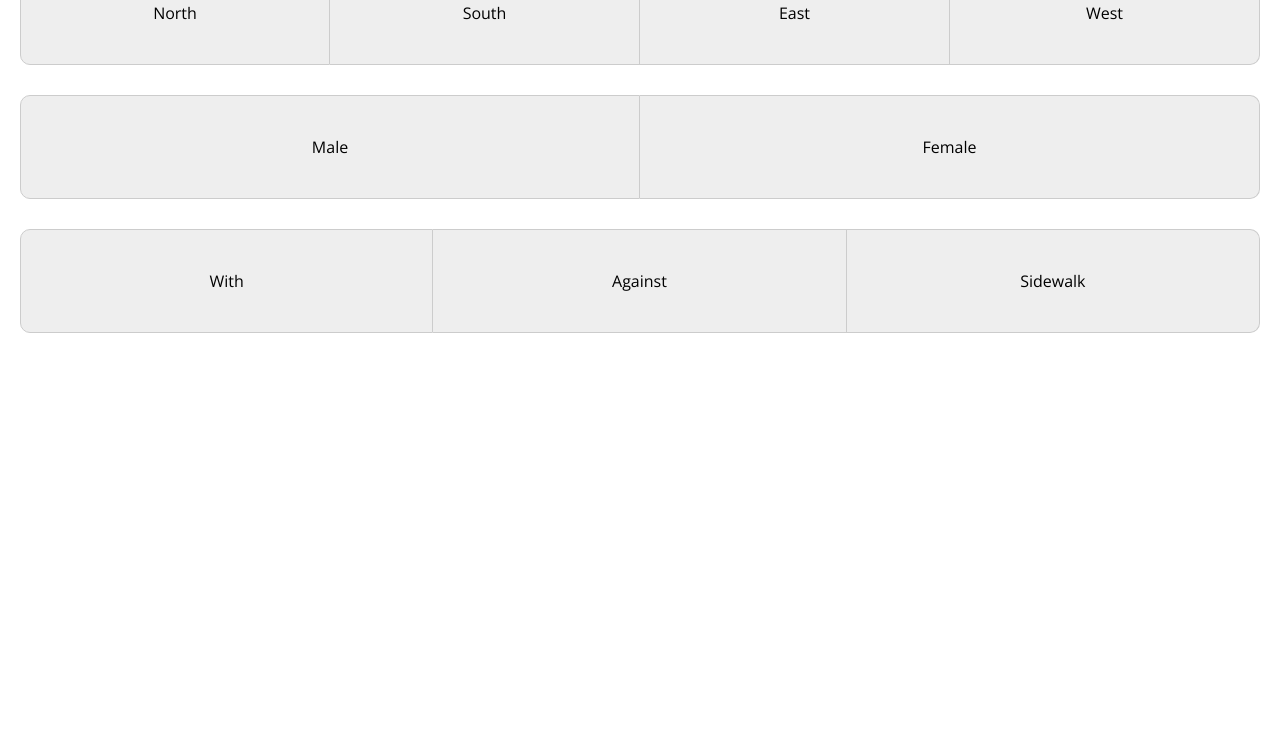
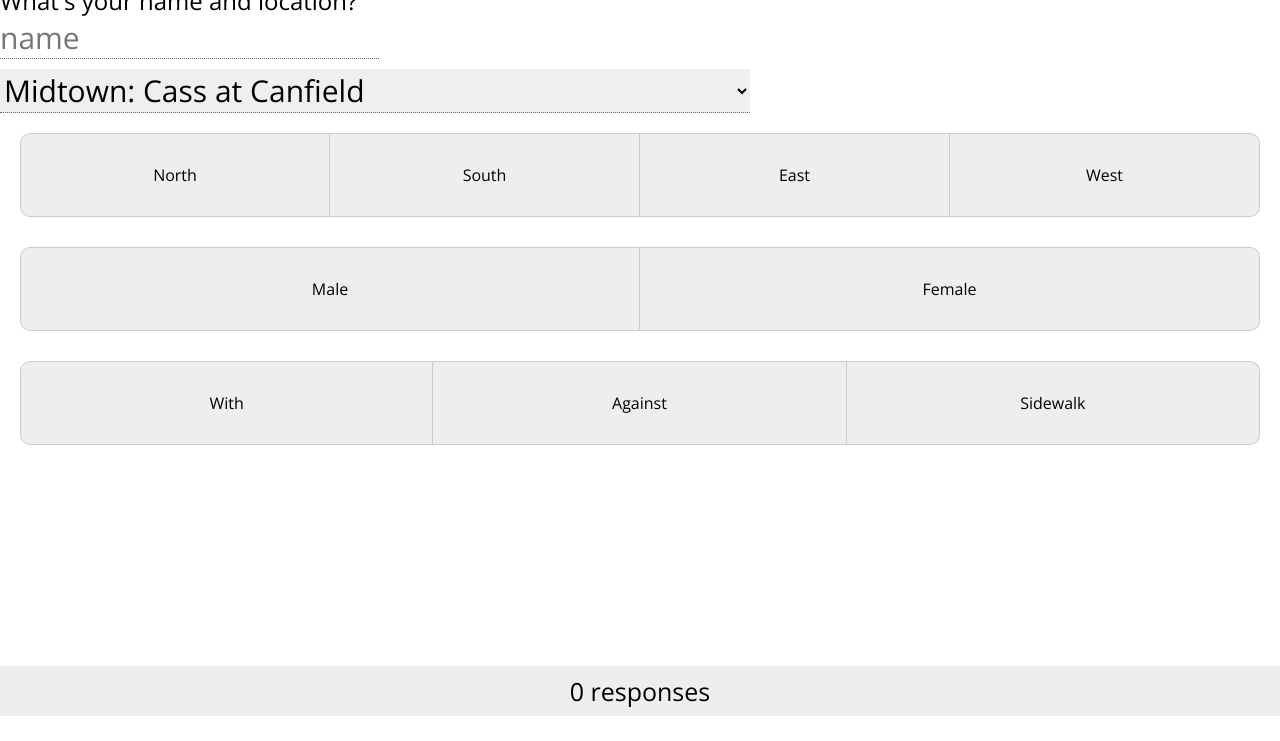
Before and after one commit to hampelm/ld-bikecount, a plain HTML site: page index.html in a window 1280 px wide. Shown: the part 59-800 px from the top of the page. Drawn offline with nearby package versions, Linux system fonts and the light colour scheme.

Commit message:
Add counter, start to add welcome screen

```diff
--- a/css/app.css
+++ b/css/app.css
@@ -1,8 +1,15 @@
+* {
+  margin: 0;
+  padding: 0;
+}
+
+html, body {
+  height: 100%;
+}
+
 body {
   font-family: Open Sans;
   font-weight: 300;
-  margin: 0;
-  padding: 0;
   background: #fff;
 }
 
@@ -15,8 +22,36 @@ body,
   transition: background 5s ease;
 }
 
+h1,
+h2,
+input,
+select,
+select option {
+  font-weight: 300;
+}
+
+input,
+select,
+select option {
+  font-family: Open Sans;
+  font-size:30px;
+  border:0px solid #fff;
+  border-bottom: 1px dotted #666;
+}
+
+input, select {
+  display:block;
+  margin-bottom:10px;
+}
+
+.wrap {
+  min-height: 100%;
+}
+
 .container {
-  margin: 20px;
+  margin: 20px 20px 0 20px;
+  overflow: auto;
+  padding-bottom: 50px;
 }
 
 .question {
@@ -32,7 +67,7 @@ body,
 }
 
 .question .answer .in {
-  padding: 40px 20px;
+  padding: 30px 20px;
   border: 1px solid #ccc;
   border-left: 0;
   background: #eee;
@@ -86,3 +121,18 @@ body,
 .answer:first-child:nth-last-child(4) ~ .answer {
     width: 25%;
 }
+
+
+.counter {
+  line-height: 50px;
+  font-size:25px;
+}
+
+.footer {
+  position: relative;
+  margin-top: -75px; /* negative value of footer height */
+  height: 50px;
+  clear: both;
+  text-align: center;
+  background:#eee;
+}
--- a/index.html
+++ b/index.html
@@ -22,6 +22,23 @@
 
   </head>
   <body>
+  <div class="wrap">
+    <div class="welcome">
+      <h1>Welcome to the Detroit Bike Count!</h1>
+      <h2>What's your name and location?</h2>
+      <input type="text" placeholder="name">
+      <select>
+        <option>Midtown: Cass at Canfield</option>
+        <option>Villages: E. Jefferson area</option>
+        <option>Dequindre Cut at Atwater</option>
+        <option>Corktown: Michigan Ave at 14th</option>
+        <option>Woodward north of McNichols</option>
+        <option>Hamtramck: Jos Campau at Holbrook</option>
+        <option>Eastside: Gratiot at Conner Creek Greenway</option>
+        <option>Rosedale-Grandmont: W. Outer Drive at Grand River</option>
+        <option>SW Detroit: W. Vernor at Springwells</option>
+      </select>
+    </div>
 
     <div class="container">
       <div class="form">
@@ -44,8 +61,10 @@
         </div>
       </div>
     </div>
+  </div>
 
-
-
+  <div class="footer">
+    <div class="counter">0 responses</div>
+  </div>
   </body>
 </html>
--- a/js/app/main.js
+++ b/js/app/main.js
@@ -30,11 +30,18 @@ define(['jquery', 'jquery.hammer'], function($) {
         }
       },
 
+      /**
+       *
+       * Things that should happen when all the fields are complete
+       */
       finished: function() {
+        // reset the app after a brief delay
+        // it it happens immediately, the user doesn't get enough feedback
         window.setTimeout(app.reset, 100);
       },
 
       /**
+       * Have all the fields been submitted?
        * Returns true if all three fields are complete
        * @return {Boolean}
        */
@@ -46,14 +53,18 @@ define(['jquery', 'jquery.hammer'], function($) {
       },
 
       /**
-       * Resets the fields, visually indicates we're submitting the data.
+       * Reset the fields, visually indicate we're submitting the data.
        */
       reset: function() {
         console.log("Done!");
         app.answered = {};
-        app.counter += 1;
         $('.in').removeClass('selected');
         $('body').addClass('done').delay(500).removeClass('done');
+
+        // Update the counter
+        app.counter += 1;
+        var label = (app.counter === 1) ? 'response' : 'responses';
+        $('.counter').html(app.counter + ' ' + label);
       }
 
     };
```
